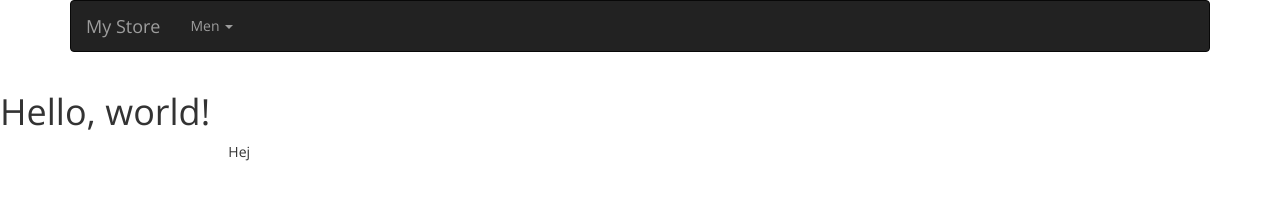
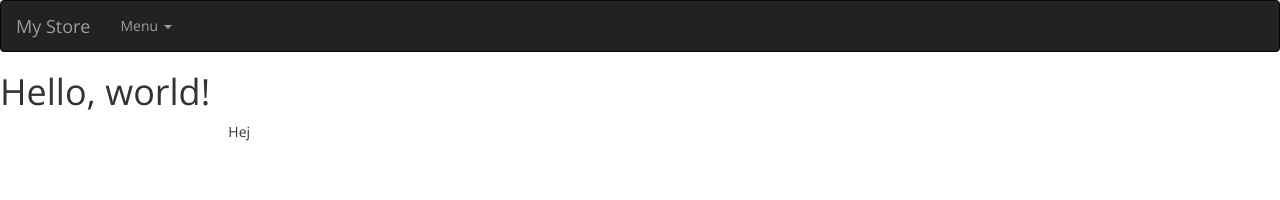
Before and after one commit to HumanDecoy/XLNTBOOT, a plain HTML site: page index.html in a window 1280 px wide. Drawn offline with nearby package versions, Linux system fonts and the light colour scheme.

Commit message:
fixd small stuf

```diff
--- a/index.html
+++ b/index.html
@@ -11,7 +11,7 @@
   </head>
   <body>
 <!-- NAVBAR -->
-<div class="container">
+<div class="container-fluid">
   <nav class="navbar navbar-inverse">
     <div class="navbar-header">
     	<button class="navbar-toggle" type="button" data-toggle="collapse" data-target=".js-navbar-collapse">
@@ -26,7 +26,7 @@
 	<div class="collapse navbar-collapse js-navbar-collapse">
 		<ul class="nav navbar-nav">
 			<li class="dropdown mega-dropdown">
-				<a href="#" class="dropdown-toggle" data-toggle="dropdown">Men <span class="caret"></span></a>
+				<a href="#" class="dropdown-toggle" data-toggle="dropdown">Menu <span class="caret"></span></a>
 				<ul class="dropdown-menu mega-dropdown-menu">
 
 
--- a/navcss.css
+++ b/navcss.css
@@ -53,3 +53,10 @@ body {
   color: #333;
   border: 1px solid #ddd;
 }
+.container-fluid{
+  padding:0;
+  margin:0;
+}
+.navbar {
+  margin-bottom:0px;
+}
```
